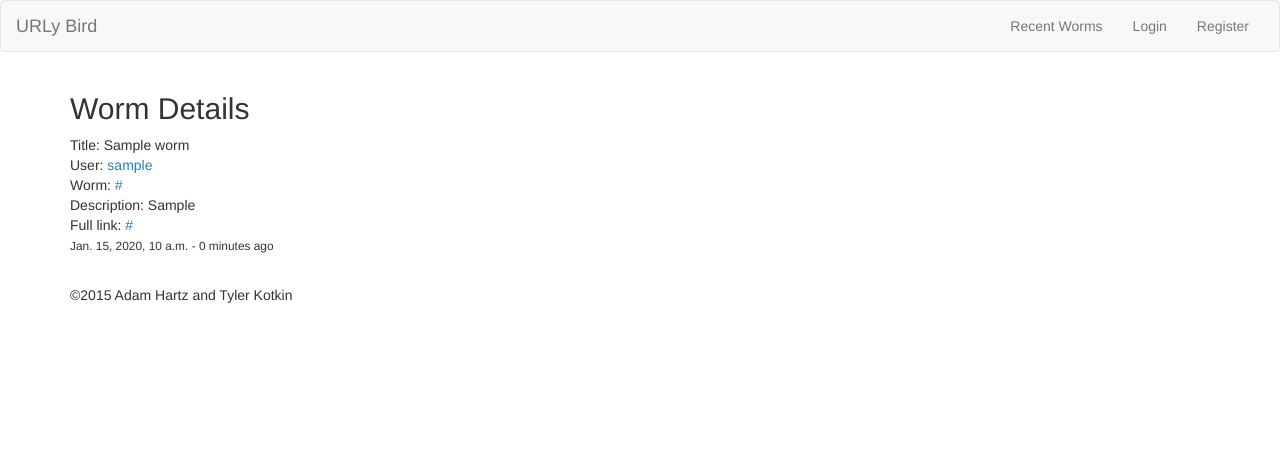
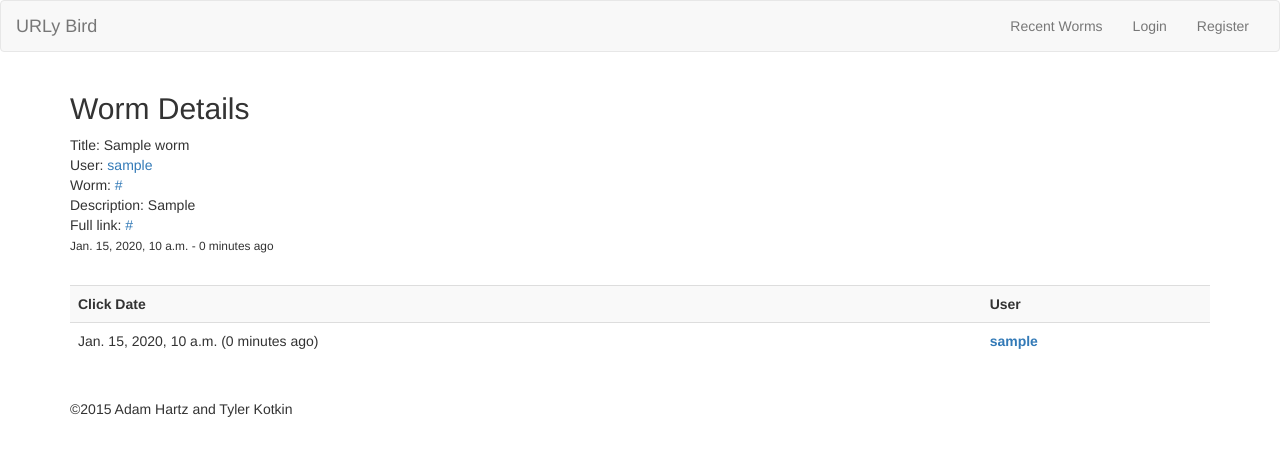
Before and after one commit to ahartz1/urly-bird, a Django app: page /worms/1 in a window 1280 px wide. Shown: the top 456 px of the page. Run offline with Django 3.2, Linux system fonts and the light colour scheme; tables that the repository leaves empty hold one stand-in row (values such as "Sample post"); some libraries are stand-ins or nearby versions.

Commit message:
Add clicks to worm_detail & link forwarding

```diff
--- a/urlybird/bookmarks/models.py
+++ b/urlybird/bookmarks/models.py
@@ -19,6 +19,7 @@ class Worm(models.Model):
             self.numclicks = self.click_set.all().count()
         except:
             pass
+        self.flink = self.flink.strip()
         super(Worm, self).save()
 
 
--- a/urlybird/bookmarks/templates/bookmarks/worm_detail.html
+++ b/urlybird/bookmarks/templates/bookmarks/worm_detail.html
@@ -18,10 +18,23 @@
       <a href="{% url 'edit_worm' worm.pk %}"><span class="glyphicon glyphicon-pencil"></span></a> |
       <a href="{% url 'delete_worm' worm.pk %}"><span class="glyphicon glyphicon-trash"></span></a>
     {% endif %}</small>
-
-
 </p>
-
-
+<br>
+<table class="table table-striped">
+<tr>
+  <th>Click Date</th>
+  <th>User</th>
+</tr>
+{% for click in clicks %}
+  <tr>
+    <td>{{ click.timestamp }} ({{ click.timestamp | timesince }} ago)</td>
+    {% if click.user %}
+    <td><b><a href="{% url 'bird_detail' click.user.pk %}">{{ click.user }}</a></b></td>
+    {% else %}
+    <td>anonymous</td>
+    {% endif %}
+  </tr>
+{% endfor %}
+</table>
 
 {% endblock %}
--- a/urlybird/bookmarks/urls.py
+++ b/urlybird/bookmarks/urls.py
@@ -17,4 +17,8 @@ urlpatterns = [
     url(r'^edit/(?P<worm_id>\d+)', bviews.edit_worm, name='edit_worm'),
     url(r'^$', bviews.WormListView.as_view(), name='recent_worms'),
 
+    url(r'^(?P<slink>[A-Za-z0-9]{7})$',
+        bviews.redirect_slink,
+        name='redirect_slink')
+
 ]
--- a/urlybird/bookmarks/views.py
+++ b/urlybird/bookmarks/views.py
@@ -7,7 +7,7 @@ from django.shortcuts import redirect, render, get_object_or_404
 from django.utils.timezone import make_aware
 from urlybird.forms import UserForm, WormForm
 from django.views import generic
-from .models import Worm
+from .models import Worm, Click
 from faker import Faker
 from django.contrib.auth.decorators import login_required
 
@@ -39,6 +39,12 @@ class WormDetailView(generic.DetailView):
     model = Worm
     template = 'bookmarks/worm_detail.html'
 
+    def get_context_data(self, **kwargs):
+        context = super(WormDetailView, self).get_context_data(**kwargs)
+        worm = Worm.objects.get(pk=self.kwargs['pk'])
+        context['clicks'] = worm.click_set.all().order_by('-timestamp')
+        return context
+
 
 def add_worm(request):
     if request.method == 'POST':
@@ -56,21 +62,27 @@ def add_worm(request):
                 continue
             worm.timestamp = make_aware(datetime.now())
             worm.save()
-            # TODO: figure out way to store where they came from: query string
-            # ?next={{request.path}}
             messages.add_message(request,
                                  messages.SUCCESS,
                                  'You successfully got that worm!')
         else:
             messages.add_message(request,
                                  messages.ERROR,
-                                 'Form data invalid, please see restrictions '
-                                 'by field')
+                                 'Form data invalid, all fields required')
     else:
         messages.add_message(request,
                              messages.ERROR,
                              'Stop trying to hack this site!')
     return redirect(request.GET['next'])
+
+
+def redirect_slink(request, slink):
+    worm = get_object_or_404(Worm, slink=slink)
+    click = Click(worm=worm, timestamp=make_aware(datetime.now()))
+    if request.user.is_authenticated():
+        click.user = request.user
+    click.save()
+    return redirect(worm.flink.strip())
 
 
 def user_login(request):
```
Also changed, not shown: urlybird/todo.txt (+7 -8 lines), urlybird/bookmarks/migrations/0001_initial.py (added), urlybird/bookmarks/migrations/__init__.py (added).
